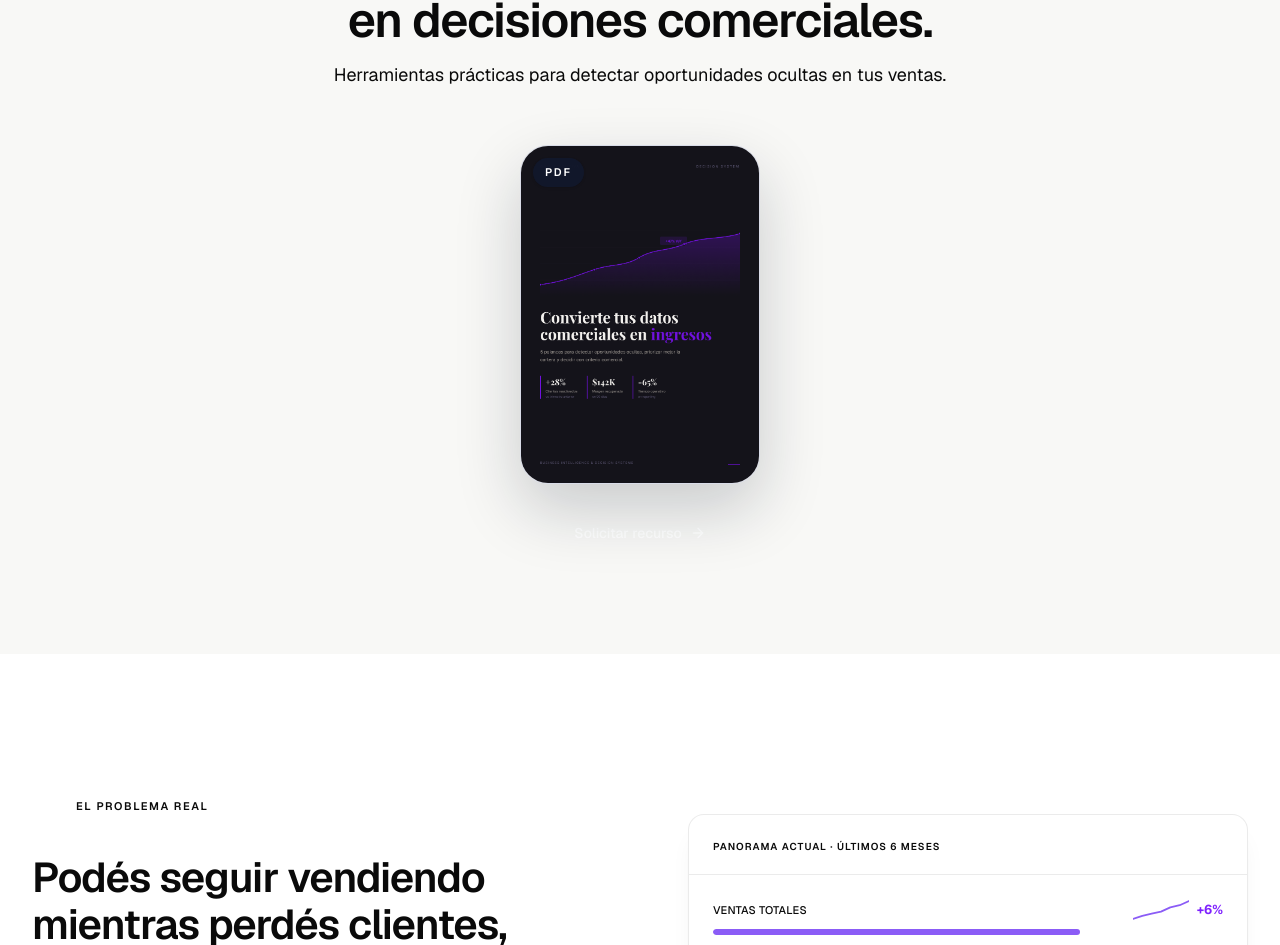
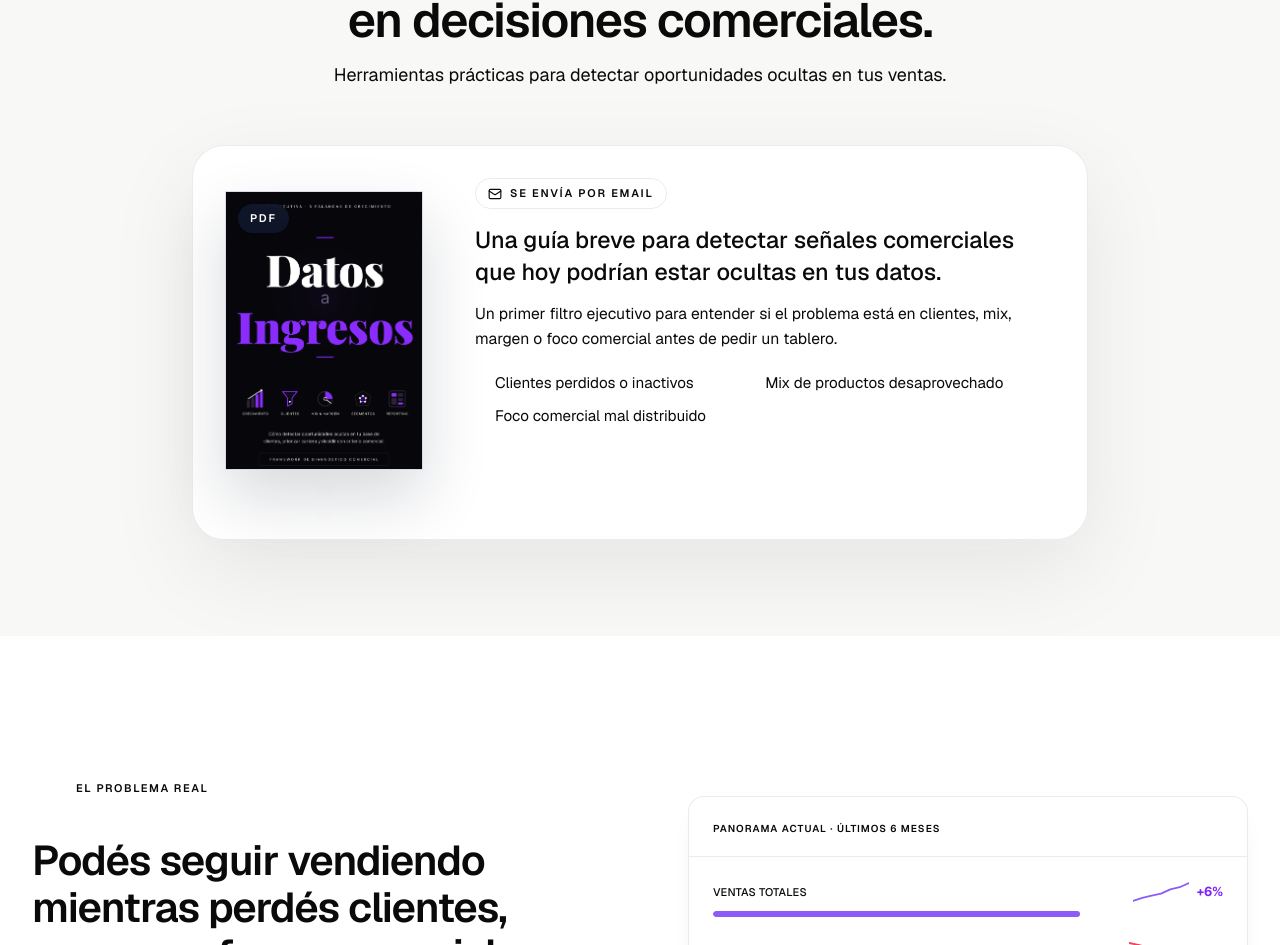
Before and after one commit to AluenIriarte/WebPage, a React (Vite) app: page / in a window 1280 px wide. Shown: the part 1271-2216 px from the top of the page. Built offline with nearby package versions, Linux system fonts and the light colour scheme.

Commit message:
Refine premium lead magnet showcase

```diff
--- a/src/app/components/LeadMagnetSection.tsx
+++ b/src/app/components/LeadMagnetSection.tsx
@@ -1,9 +1,9 @@
 import { FormEvent, useMemo, useState } from "react";
-import { motion } from "motion/react";
+import { AnimatePresence, motion } from "motion/react";
 import { ArrowRight, Mail } from "lucide-react";
 import { useNavigate } from "react-router-dom";
+import { trackFormSubmit } from "../lib/analytics";
 import { AUTO_DIAGNOSTIC_THANKYOU_HREF } from "../lib/contact";
-import { trackFormSubmit } from "../lib/analytics";
 import { freeResources } from "../lib/free-resources";
 
 const initialForm = {
@@ -22,7 +22,7 @@ function ResourceCover({
   coverSrc: string;
 }) {
   return (
-    <div className="relative mx-auto w-full max-w-[240px] overflow-hidden rounded-[1.75rem] border border-[#D9DCE8] bg-white shadow-[0_26px_65px_rgba(15,23,42,0.20)]">
+    <div className="relative mx-auto w-full max-w-[198px] overflow-hidden rounded-none border border-[#D9DCE8] bg-white shadow-[0_28px_60px_rgba(15,23,42,0.16)]">
       <img src={coverSrc} alt={title} className="h-auto w-full object-cover" />
 
       <div className="pointer-events-none absolute left-3 top-3 inline-flex items-center rounded-full bg-[#12192D]/88 px-3 py-1.5 text-[11px] font-semibold uppercase tracking-[0.16em] text-white shadow-sm backdrop-blur-sm">
@@ -95,52 +95,80 @@ export function LeadMagnetSection() {
             const isSelected = selectedResourceId === resource.id;
 
             return (
-              <div key={resource.id} className="mx-auto max-w-2xl">
-                <motion.div
-                  layout
-                  transition={{ duration: 0.4, ease: [0.22, 1, 0.36, 1] }}
-                  className="flex flex-col items-center"
-                >
-                  <motion.div
-                    layout
-                    transition={{ duration: 0.4, ease: [0.22, 1, 0.36, 1] }}
-                    className={isSelected ? "scale-[0.96]" : ""}
-                  >
-                    <ResourceCover title={resource.title} type={resource.type} coverSrc={resource.coverSrc} />
-                  </motion.div>
-
+              <div key={resource.id} className="mx-auto max-w-4xl">
+                <div className="mx-auto [perspective:1600px]">
+                  <AnimatePresence mode="wait" initial={false}>
                     {!isSelected ? (
                       <motion.div
-                      initial={{ opacity: 0, y: 10 }}
-                      animate={{ opacity: 1, y: 0 }}
-                      transition={{ duration: 0.35 }}
-                      className="mt-6"
+                        key={`${resource.id}-front`}
+                        initial={{ opacity: 0, rotateY: 8, y: 18 }}
+                        animate={{ opacity: 1, rotateY: 0, y: 0 }}
+                        exit={{ opacity: 0, rotateY: -8, y: -12 }}
+                        transition={{ duration: 0.34, ease: [0.22, 1, 0.36, 1] }}
+                        className="rounded-[2rem] border border-border/60 bg-white px-6 py-7 shadow-[0_30px_90px_rgba(15,23,42,0.08)] sm:px-7 lg:px-8 lg:py-8"
                       >
+                        <div className="flex flex-col gap-8 lg:grid lg:grid-cols-[minmax(0,210px)_minmax(0,1fr)] lg:items-center lg:gap-10">
+                          <div className="flex justify-center lg:justify-start">
+                            <div className="translate-y-1 lg:-translate-y-3">
+                              <ResourceCover title={resource.title} type={resource.type} coverSrc={resource.coverSrc} />
+                            </div>
+                          </div>
+
+                          <div className="flex flex-col items-start">
+                            <div className="inline-flex items-center gap-2 rounded-full border border-accent/12 bg-accent/[0.06] px-3 py-1.5 text-[11px] font-semibold uppercase tracking-[0.16em] text-accent/80">
+                              <Mail className="h-3.5 w-3.5" />
+                              Se envía por email
+                            </div>
+
+                            <p className="mt-4 max-w-2xl text-lg font-medium leading-snug text-foreground sm:text-[1.45rem]">
+                              Una guía breve para detectar señales comerciales que hoy podrían estar ocultas en tus datos.
+                            </p>
+
+                            <p className="mt-3 max-w-xl text-sm leading-relaxed text-muted-foreground sm:text-[0.98rem]">
+                              Un primer filtro ejecutivo para entender si el problema está en clientes, mix, margen o foco comercial antes de pedir un tablero.
+                            </p>
+
+                            <ul className="mt-5 grid gap-3 text-sm text-foreground/82 sm:grid-cols-2 sm:text-[0.95rem]">
+                              <li className="flex items-start gap-3">
+                                <span className="mt-2 h-2 w-2 rounded-full bg-accent" />
+                                Clientes perdidos o inactivos
+                              </li>
+                              <li className="flex items-start gap-3">
+                                <span className="mt-2 h-2 w-2 rounded-full bg-accent" />
+                                Mix de productos desaprovechado
+                              </li>
+                              <li className="flex items-start gap-3 sm:col-span-2">
+                                <span className="mt-2 h-2 w-2 rounded-full bg-accent" />
+                                Foco comercial mal distribuido
+                              </li>
+                            </ul>
+
                             <button
                               type="button"
                               onClick={() => setSelectedResourceId(resource.id)}
-                        className="group inline-flex h-[50px] items-center justify-center gap-2 rounded-full bg-accent px-8 text-sm font-medium text-white transition-all duration-300 hover:scale-[1.01] hover:bg-accent/90 hover:shadow-lg hover:shadow-accent/20"
+                              className="group mt-7 inline-flex h-[50px] items-center justify-center gap-2 rounded-full bg-accent px-7 text-sm font-medium text-white transition-all duration-300 hover:-translate-y-0.5 hover:bg-accent/92 hover:shadow-[0_20px_35px_rgba(122,92,255,0.28)] sm:h-[52px] sm:px-8"
                             >
                               Solicitar recurso
                               <ArrowRight className="h-4 w-4 transition-transform group-hover:translate-x-1" />
                             </button>
+                          </div>
+                        </div>
                       </motion.div>
-                  ) : null}
-
-                  {isSelected ? (
+                    ) : (
                       <motion.div
-                      initial={{ opacity: 0, y: 18 }}
-                      animate={{ opacity: 1, y: 0 }}
-                      exit={{ opacity: 0, y: -10 }}
-                      transition={{ duration: 0.35 }}
-                      className="mt-8 w-full rounded-[2rem] border border-border/55 bg-white p-6 shadow-[0_28px_80px_rgba(15,23,42,0.08)] lg:p-7"
+                        key={`${resource.id}-back`}
+                        initial={{ opacity: 0, rotateY: 8, y: 18 }}
+                        animate={{ opacity: 1, rotateY: 0, y: 0 }}
+                        exit={{ opacity: 0, rotateY: -8, y: -12 }}
+                        transition={{ duration: 0.34, ease: [0.22, 1, 0.36, 1] }}
+                        className="rounded-[2rem] border border-border/60 bg-white px-6 py-7 shadow-[0_30px_90px_rgba(15,23,42,0.08)] sm:px-7 lg:px-8 lg:py-8"
                       >
                         <div className="inline-flex w-fit items-center gap-2 rounded-full border border-accent/12 bg-accent/[0.06] px-3 py-1.5 text-[11px] font-semibold uppercase tracking-[0.16em] text-accent/80">
                           <Mail className="h-3.5 w-3.5" />
                           Completar datos
                         </div>
 
-                      <p className="mt-4 max-w-xl text-sm leading-relaxed text-muted-foreground md:text-base">
+                        <p className="mt-4 max-w-2xl text-sm leading-relaxed text-muted-foreground sm:text-[0.98rem]">
                           Completá tus datos y te enviamos el recurso para que lo revises con calma.
                         </p>
 
@@ -185,7 +213,7 @@ export function LeadMagnetSection() {
                           <div className="mt-2 flex flex-col gap-3 sm:flex-row sm:items-center">
                             <button
                               type="submit"
-                            className="group inline-flex h-[50px] items-center justify-center gap-2 rounded-full bg-accent px-8 text-sm font-medium text-white transition-all duration-300 hover:scale-[1.01] hover:bg-accent/90 hover:shadow-lg hover:shadow-accent/20"
+                              className="group inline-flex h-[50px] items-center justify-center gap-2 rounded-full bg-accent px-7 text-sm font-medium text-white transition-all duration-300 hover:-translate-y-0.5 hover:bg-accent/92 hover:shadow-[0_20px_35px_rgba(122,92,255,0.28)] sm:h-[52px] sm:px-8"
                             >
                               Recibir guía por email
                               <ArrowRight className="h-4 w-4 transition-transform group-hover:translate-x-1" />
@@ -202,8 +230,9 @@ export function LeadMagnetSection() {
                           </div>
                         </form>
                       </motion.div>
-                  ) : null}
-                </motion.div>
+                    )}
+                  </AnimatePresence>
+                </div>
               </div>
             );
           })}
```
Also changed, not shown: assets/leadmagnets/5 palancas/Page01Cover.png, 1 other file (tests, documents, lock files or other folders). Lines whose indentation alone changed are shown as unchanged.
